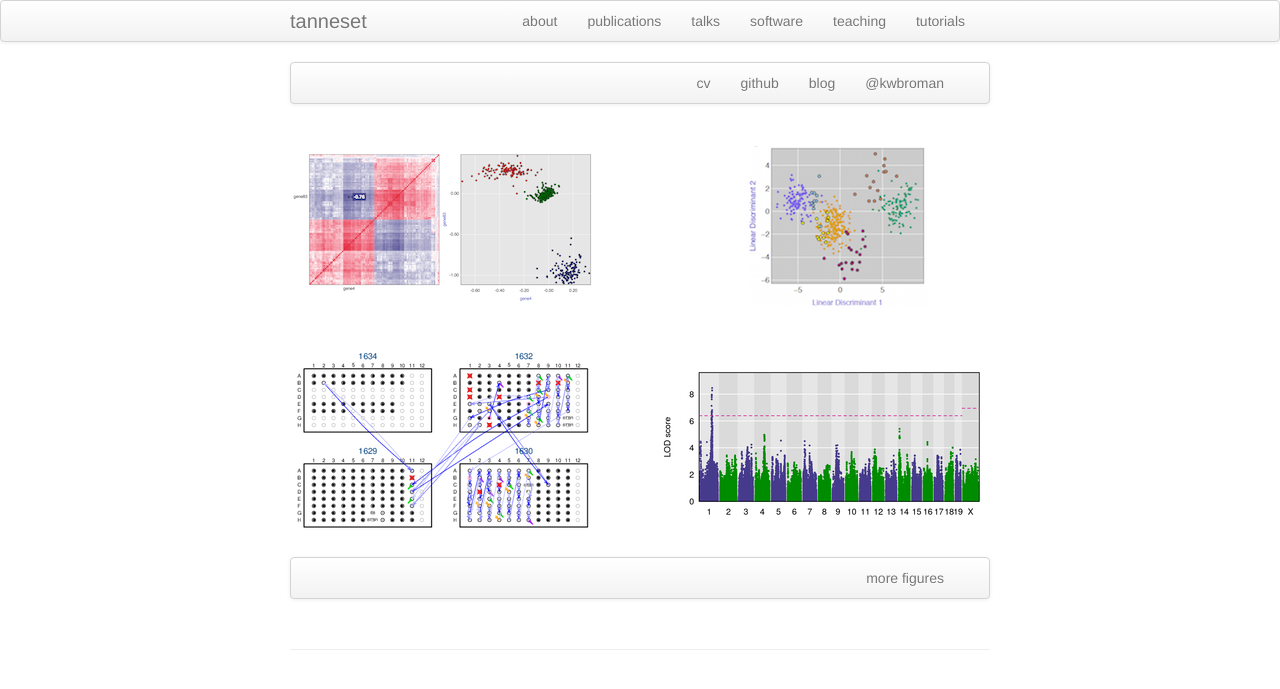
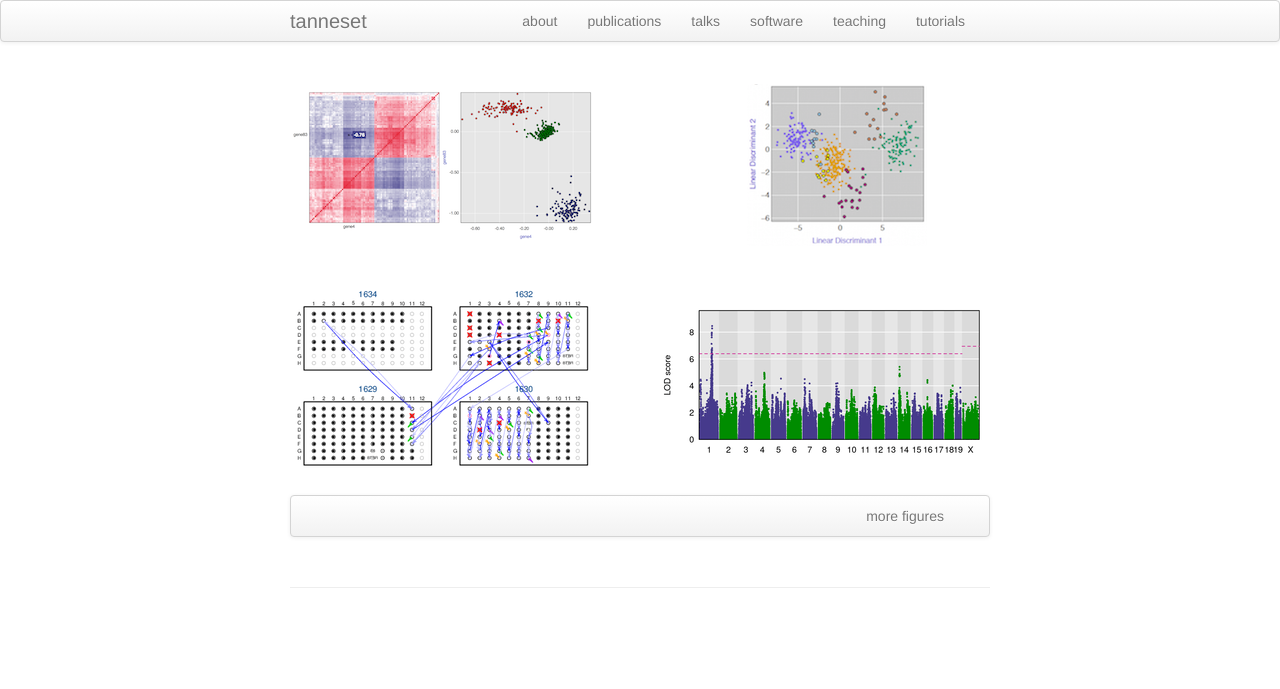
Before and after one commit to nesetan/tanneset, a Jekyll site: the page built from index.md, in a window 1280 px wide. Shown: the top 689 px of the page. Built offline with Jekyll 4.4.1, drawn with Linux system fonts in a browser that asks for light colours.

Commit message:
Update index.md

```diff
--- a/index.md
+++ b/index.md
@@ -4,16 +4,7 @@ title: Neset TAN
 description: Neset Ozkan TAN is Reasercher in Machine Learning and Mathemetics
 ---
 
-<div class="navbar">
-  <div class="navbar-inner">
-      <ul class="nav">
-          <li><a href="{{ BASE_PATH }}/assets/broman_cv.pdf">cv</a></li>
-          <li><a href="https://github.com/kbroman">github</a></li>
-          <li><a href="https://kbroman.org/blog">blog</a></li>
-          <li><a href="https://twitter.com/kwbroman">@kwbroman</a></li>
-      </ul>
-  </div>
-</div>
+
 
 <table class="wide">
 <tr>
```
